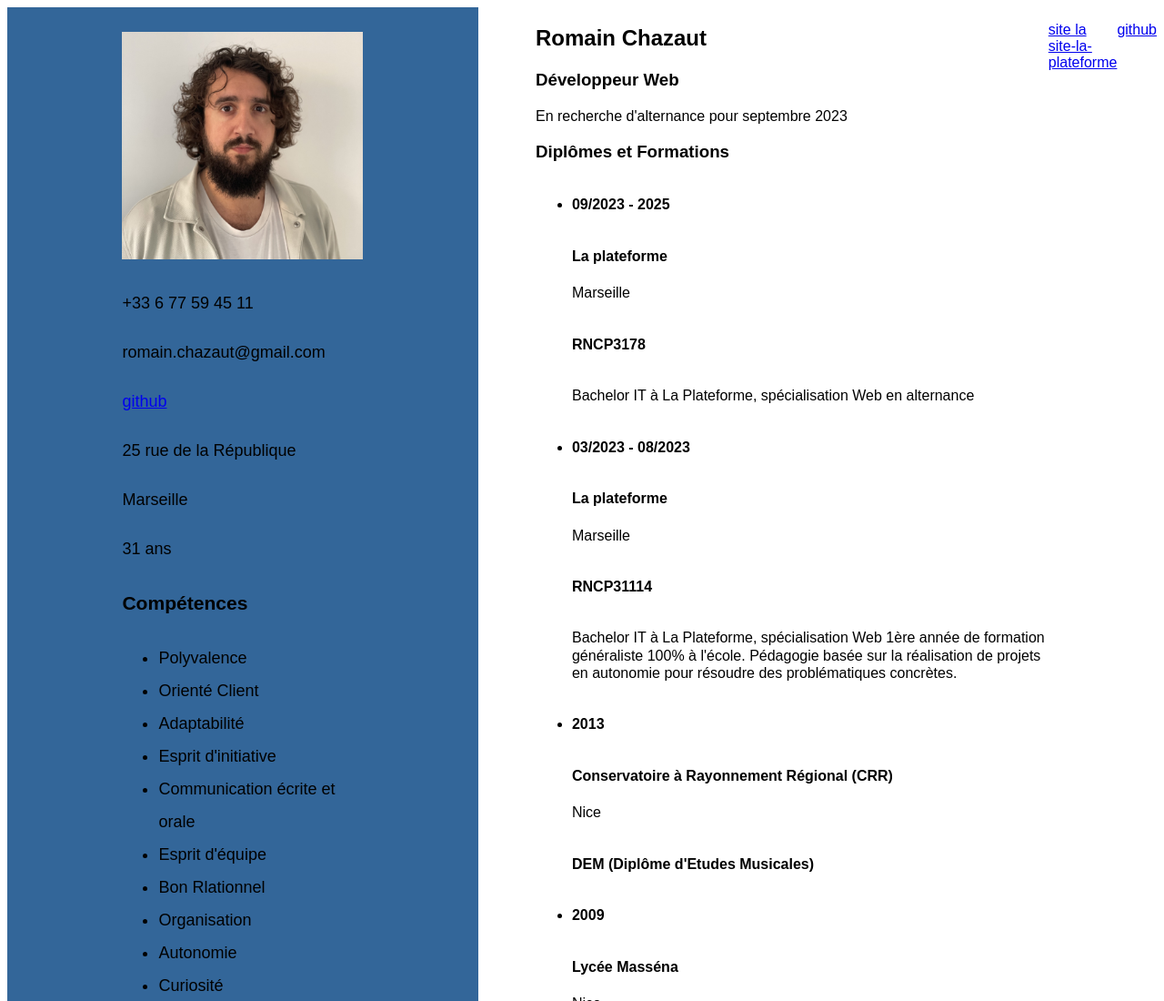
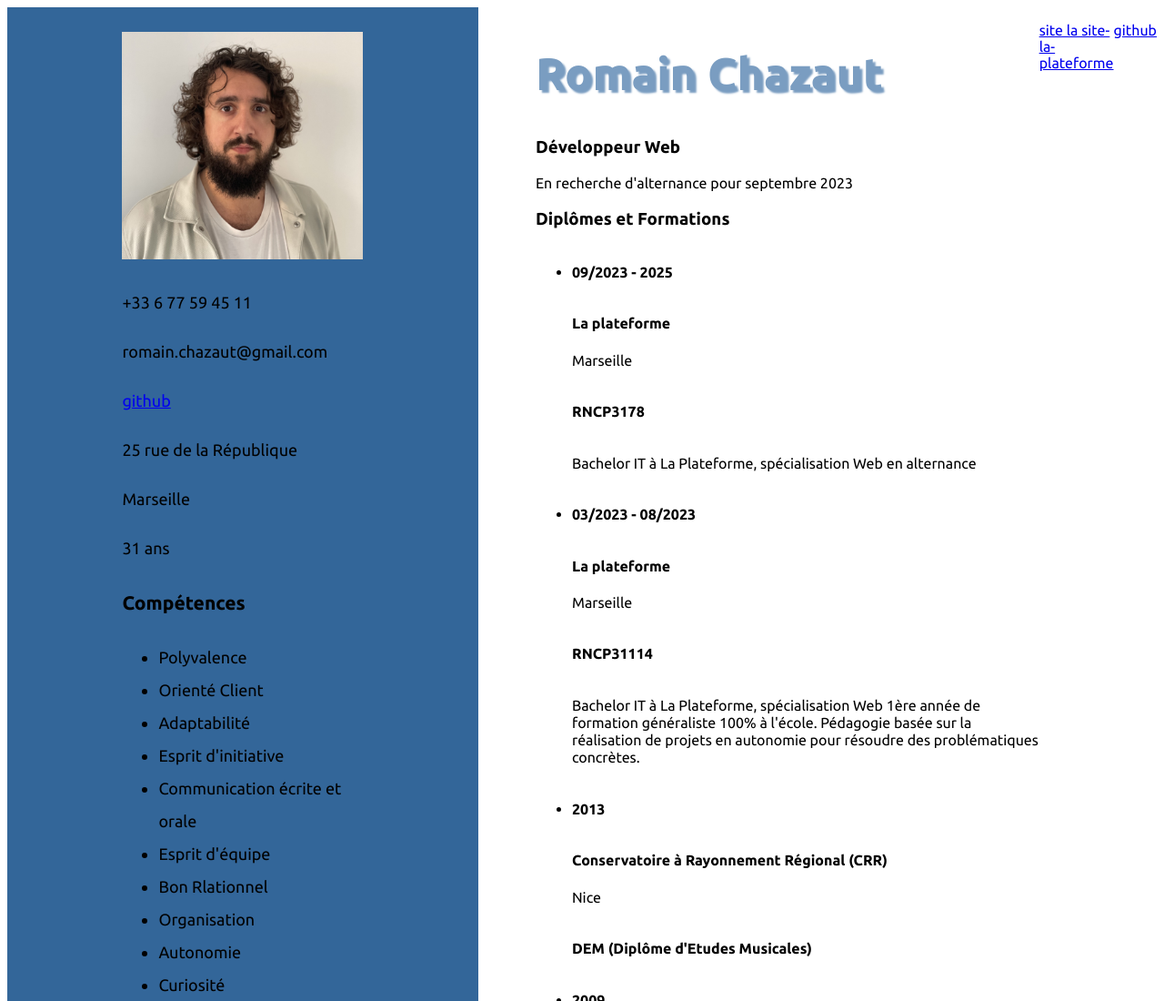
Before and after one commit to romain-chazaut/Plesk, a plain HTML site: page index.html in a window 1280 px wide. Shown: the top 1100 px of the page at 91% size. Drawn offline with Linux system fonts and the light colour scheme.

Commit message:
CV - Modif - Titre

```diff
--- a/cv-romain-chazaut.css
+++ b/cv-romain-chazaut.css
@@ -1,5 +1,13 @@
 * {
     font-family: 'Ubuntu', sans-serif;
+}
+
+h1 {
+    font-family: 'Ubuntu' sans-serif;
+    text-shadow: #7592ae;
+    text-shadow: 3px 3px 2px;
+    color: #7a9dc1;
+    font-size: 50px;
 }
 
 main {
@@ -9,6 +17,7 @@ main {
 
 .photo {
     padding-top: 10%;
+
 }
 .column-right {
     display: inline-block;
@@ -28,6 +37,7 @@ main {
     background-color: #336699;
     font-size: large;
     line-height: 2;
+    position: relative;
 
 }
 
--- a/index.html
+++ b/index.html
@@ -5,6 +5,7 @@
     <meta http-equiv="X-UA-Compatible" content="IE=edge">
     <meta name="CV" content="width=device-width, initial-scale=1.0">
     <link rel="stylesheet" href="cv-romain-chazaut.css">
+    <link href="https://fonts.googleapis.com/css2?family=Ubuntu:ital,wght@0,400;0,700;1,400;1,500&display=swap" rel="stylesheet">
     <title>Mon CV</title>
 </head>
 <body>
```
